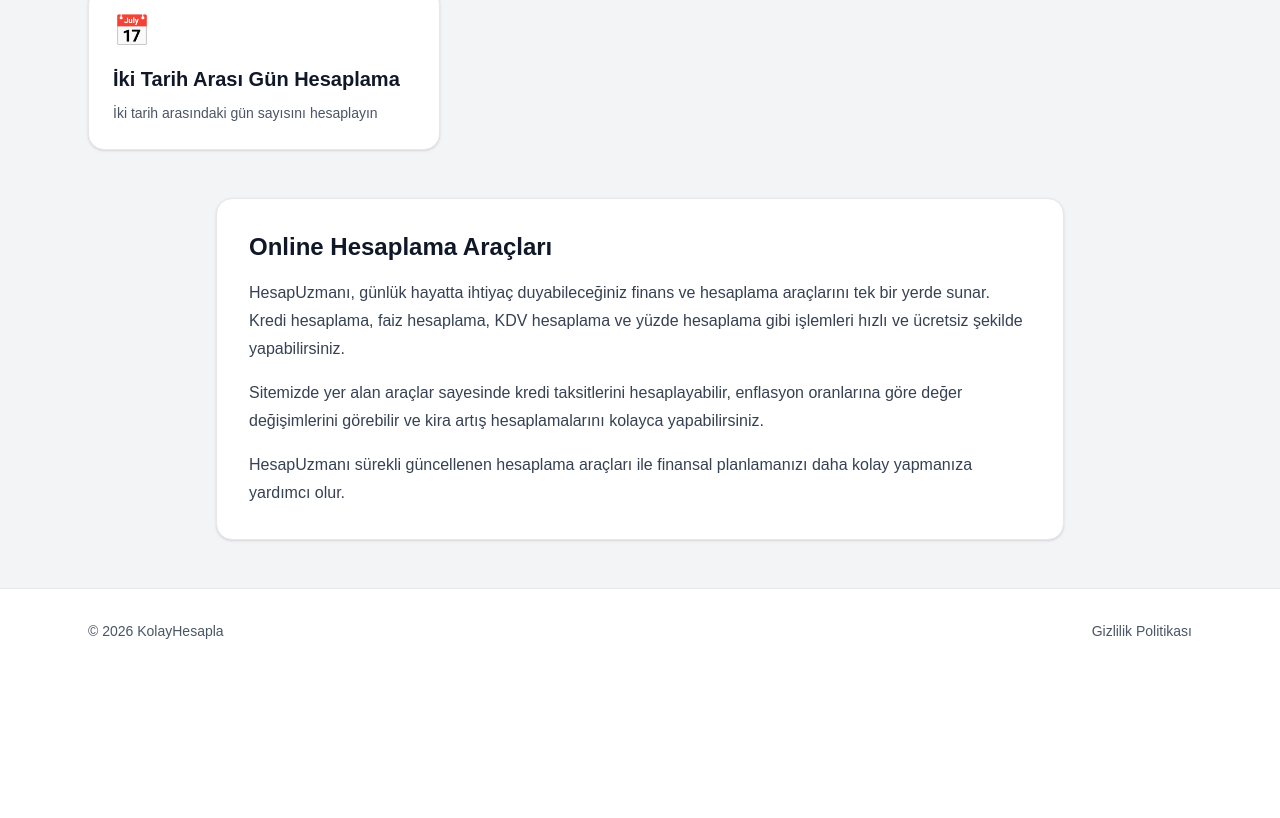
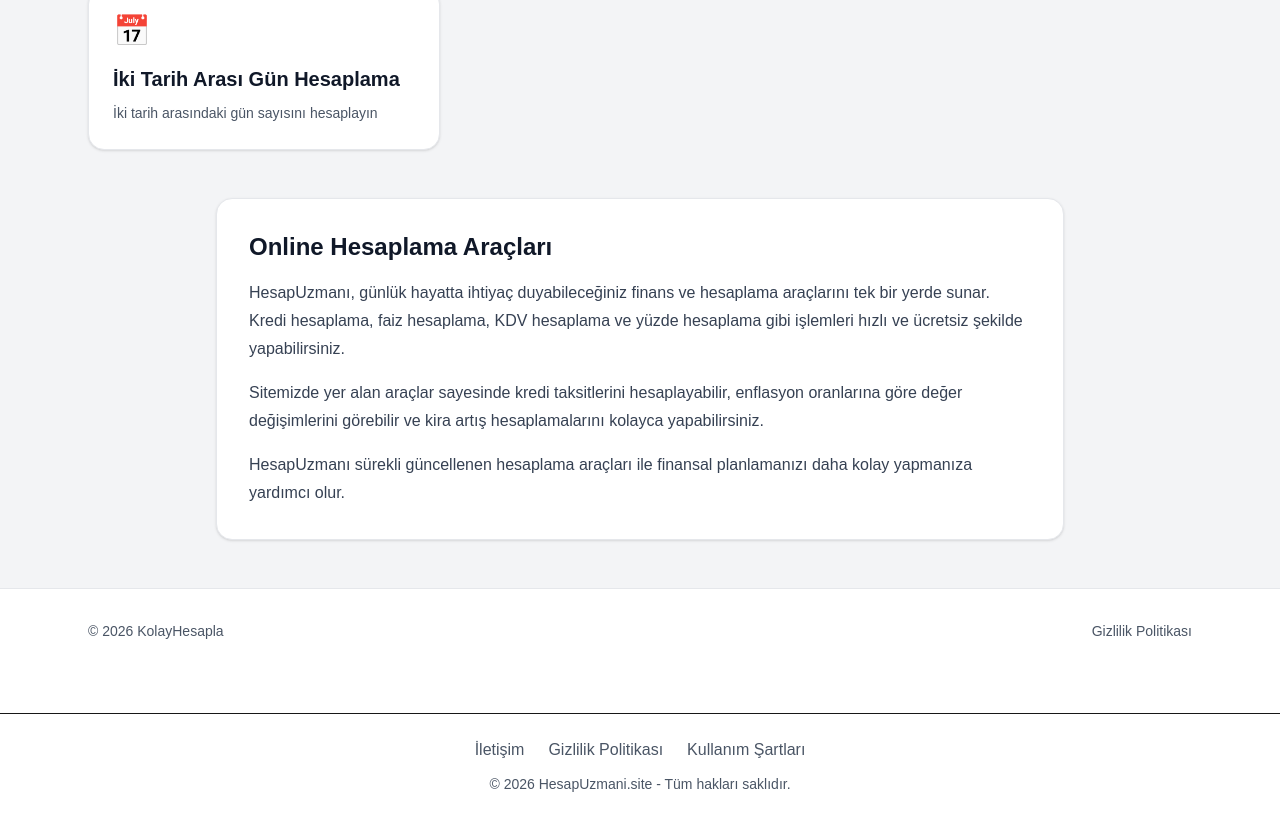
Before and after one commit to erkanckr455/kolayhesapla, a Next.js app: page / in a window 1280 px wide. Shown: the part 1621-2439 px from the top of the page. Before the commit the page ends 2294 px from the top, so only its background shows below. Built offline with nearby package versions, Linux system fonts and the light colour scheme.

Commit message:
Footer eklendi

```diff
--- a/app/layout.tsx
+++ b/app/layout.tsx
@@ -24,7 +24,7 @@ export default function RootLayout({
 
       </head>
 
-      <body>
+      <body className="bg-gray-100 flex flex-col min-h-screen">
 
         <header className="bg-white border-b">
           <div className="max-w-6xl mx-auto px-4 py-4 flex justify-between items-center">
@@ -43,9 +43,33 @@ export default function RootLayout({
           </div>
         </header>
 
-        <main className="min-h-screen bg-gray-100">
+        <main className="flex-grow">
           {children}
         </main>
+
+        <footer className="bg-white border-t mt-10">
+          <div className="max-w-6xl mx-auto px-4 py-6 text-center text-gray-600">
+
+            <div className="flex justify-center gap-6 mb-3">
+              <Link href="/iletisim" className="hover:text-blue-600">
+                İletişim
+              </Link>
+
+              <Link href="/gizlilik-politikasi" className="hover:text-blue-600">
+                Gizlilik Politikası
+              </Link>
+
+              <Link href="/kullanim-sartlari" className="hover:text-blue-600">
+                Kullanım Şartları
+              </Link>
+            </div>
+
+            <p className="text-sm">
+              © {new Date().getFullYear()} HesapUzmani.site - Tüm hakları saklıdır.
+            </p>
+
+          </div>
+        </footer>
 
       </body>
     </html>
```
